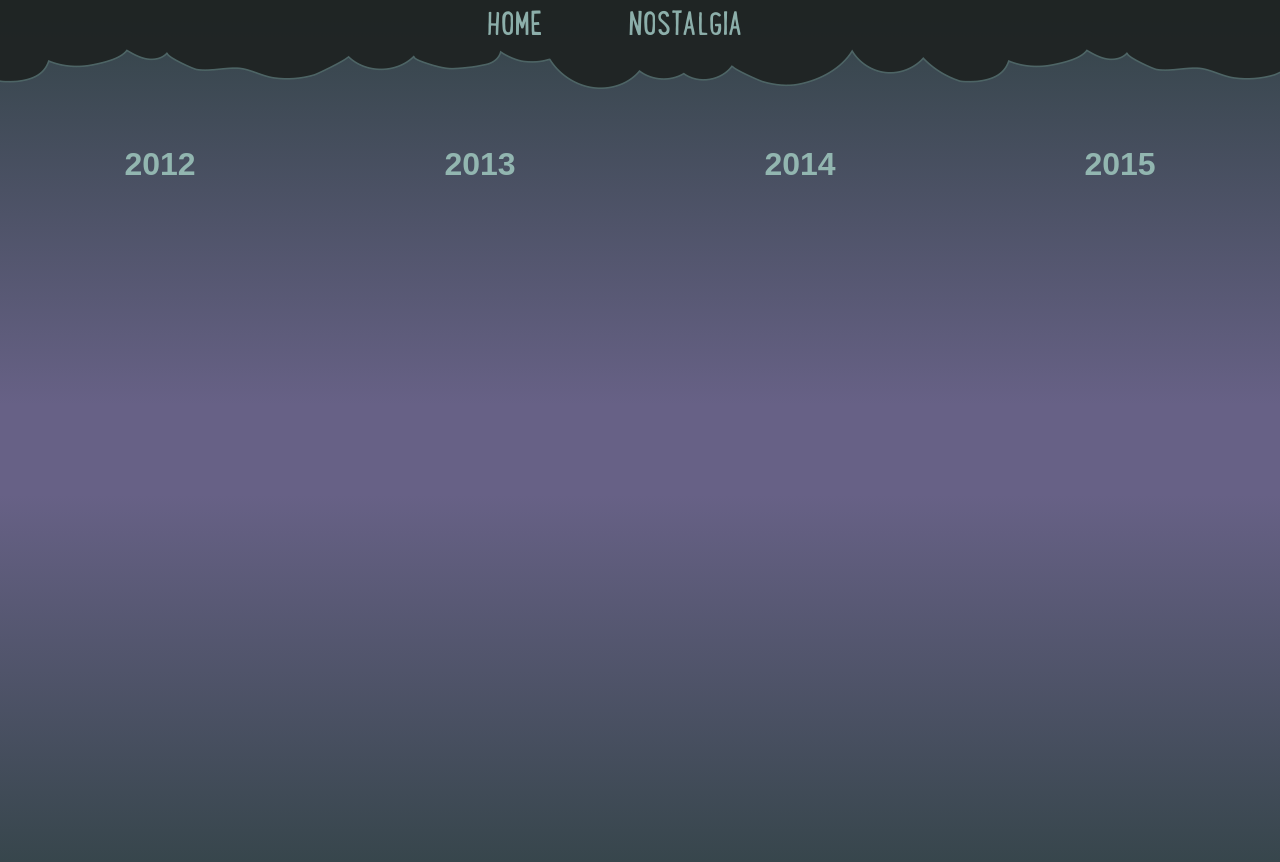
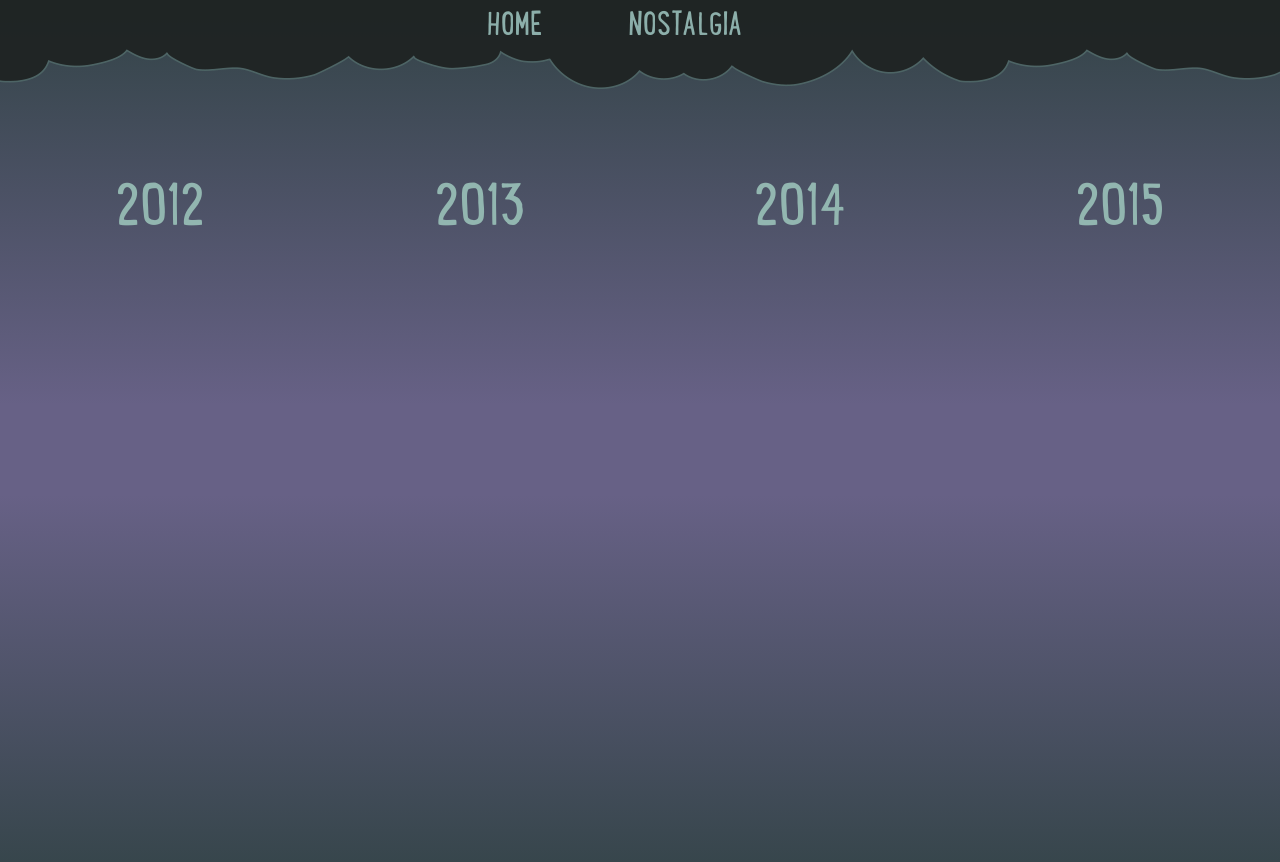
Before and after one commit to mightymuke/codemania.github.io, a Jekyll site: the page built from nostalgia.md, in a window 1280 px wide. Shown: the top 862 px of the page. Built offline with Jekyll 4.4.1, drawn with Linux system fonts in a browser that asks for light colours; nearby versions of some CDN libraries; some web fonts are replaced.

Commit message:
Make the numbers proper big.

```diff
--- a/nostalgia.md
+++ b/nostalgia.md
@@ -10,7 +10,7 @@
 	{% for year in page.years %}
 	<div class="pure-u-1-4">
 		<a href="/{{year}}/index.html">
-			<h1 class="center">{{year}}</h1>
+			<h1 class="center lunchBox huge">{{year}}</h1>
 		</a>
 	</div>
 	{% endfor %}
--- a/stylesheets/styles.css
+++ b/stylesheets/styles.css
@@ -9,6 +9,9 @@
   font-family: LunchBox;
   font-weight: normal;
   font-style: normal;
+}
+.lunchBox .huge {
+  font-size: 4em;
 }
 body {
   background: #324346;
--- a/stylesheets/typography.less
+++ b/stylesheets/typography.less
@@ -8,4 +8,8 @@
     font-family: LunchBox;
     font-weight: normal;
     font-style: normal;
+
+    .huge {
+    	font-size: 4em;
+    }
 }
```
